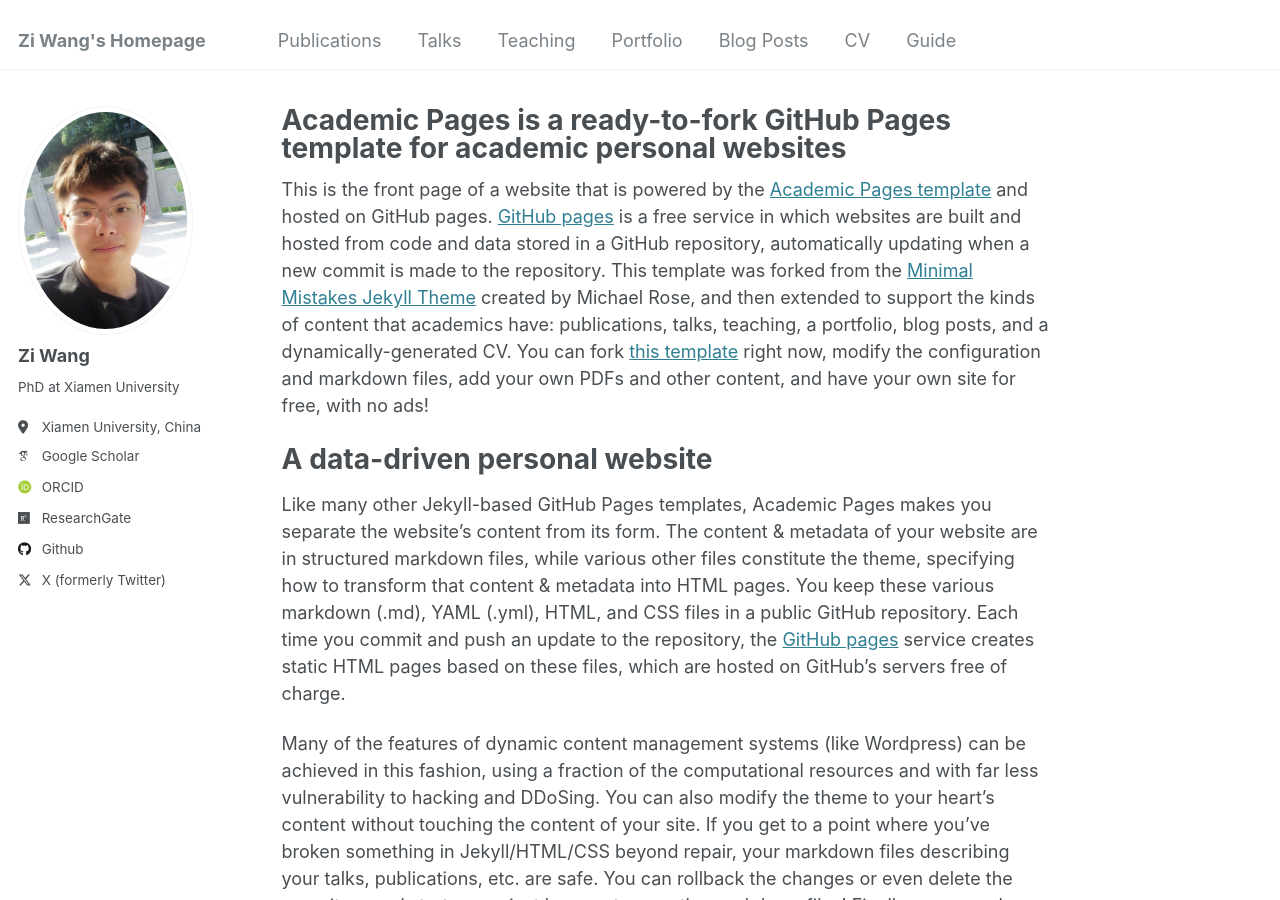
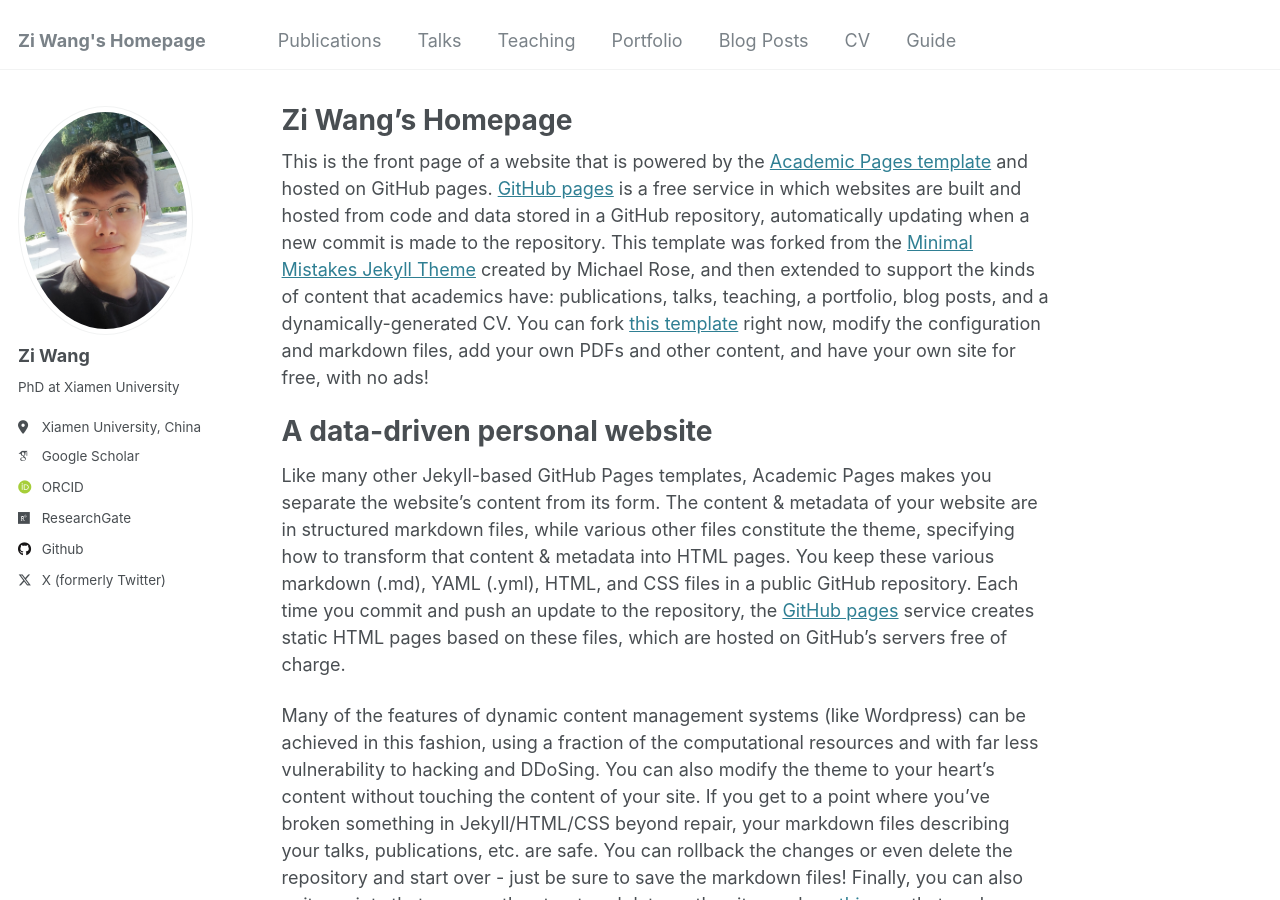
Before and after one commit to wangziblake/wangziblake.github.io, a Jekyll site: the page built from _pages/about.md, in a window 1280 px wide and 900 px high. Built offline with Jekyll 4.4.1, drawn with Linux system fonts in a browser that asks for light colours; some web fonts are replaced.

Commit message:
Update about.md

```diff
--- a/_pages/about.md
+++ b/_pages/about.md
@@ -1,6 +1,6 @@
 ---
 permalink: /
-title: "Academic Pages is a ready-to-fork GitHub Pages template for academic personal websites"
+title: "Zi Wang's Homepage"
 author_profile: true
 redirect_from:
   - /about/
```
